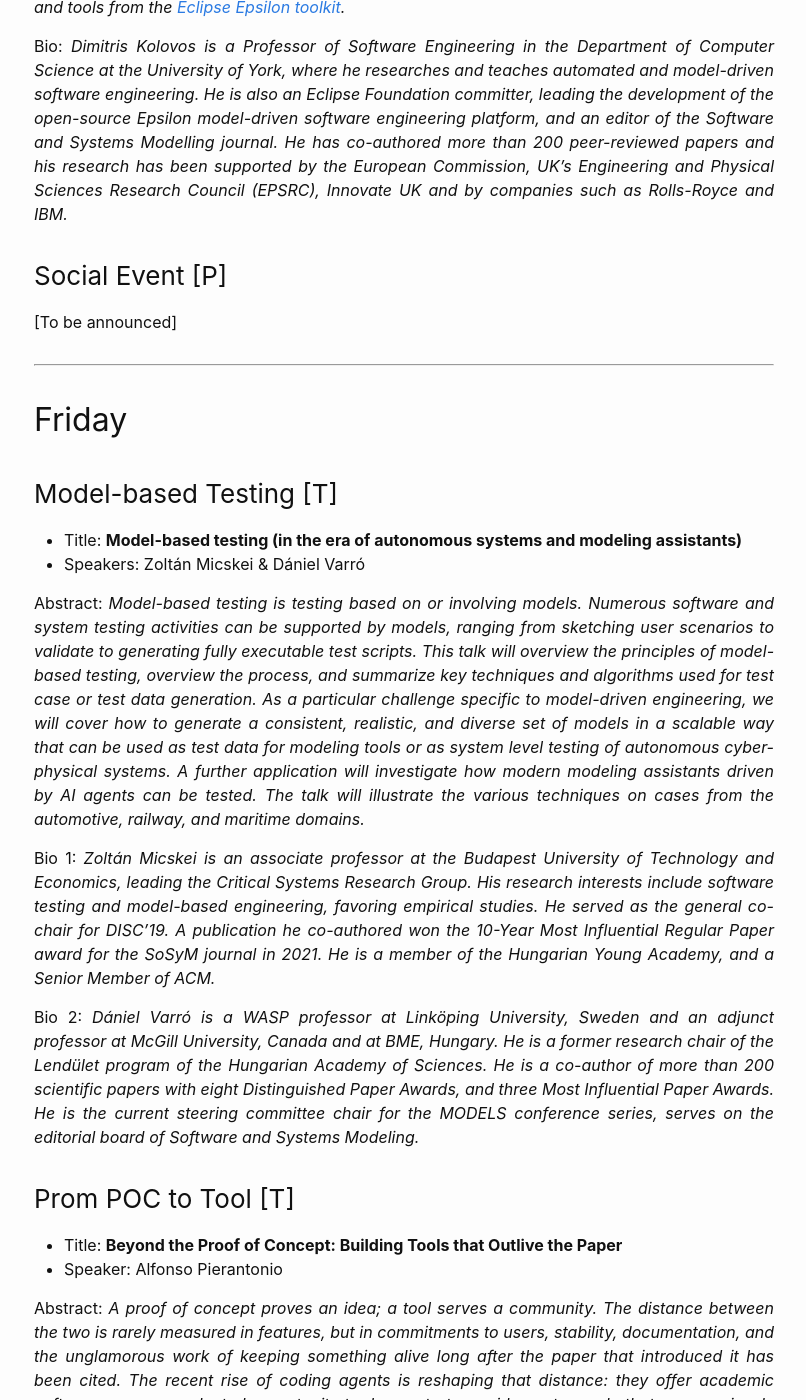
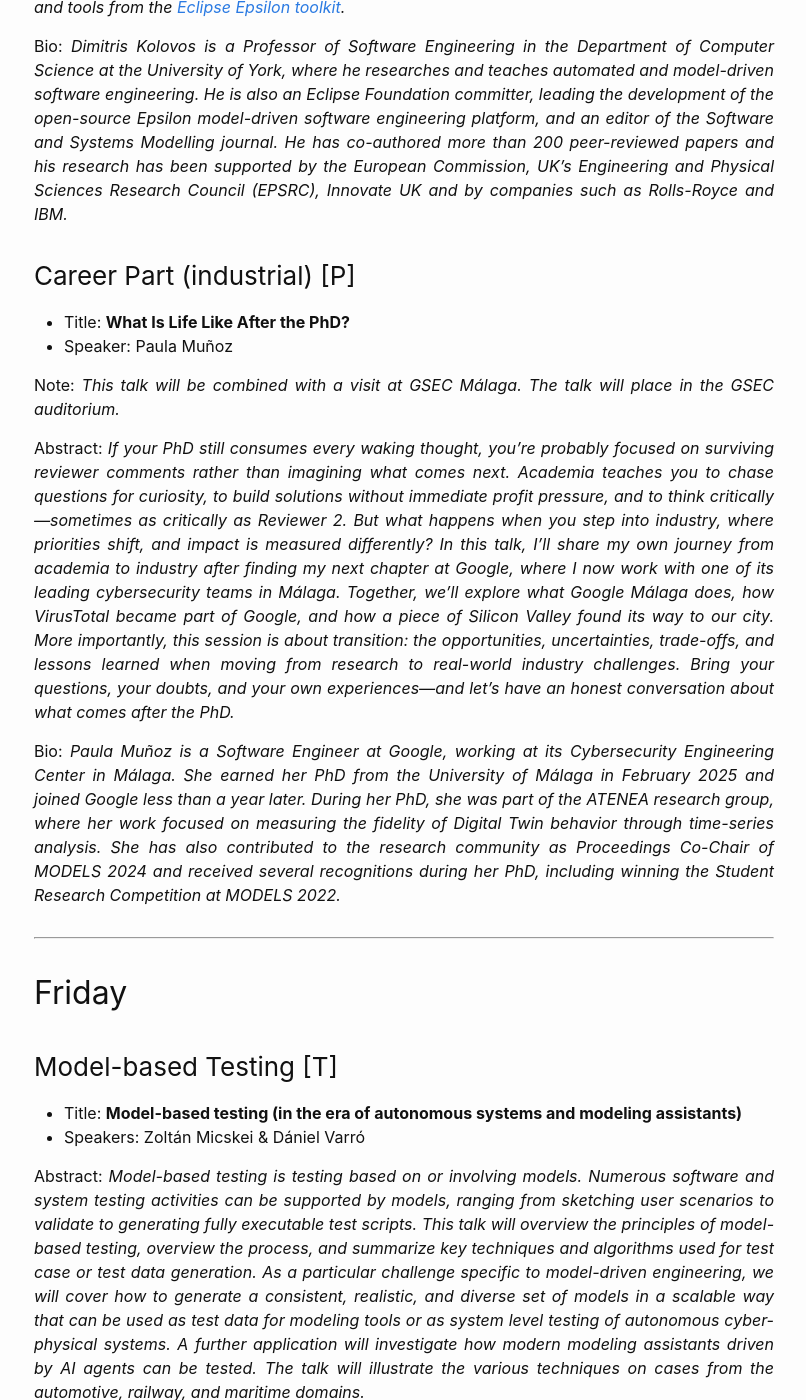
Before and after one commit to fame-school/fame-school.github.io, a Jekyll site: the page built from program.md, in a window 1280 px wide and 1400 px high, scrolled down 5268 px. Shown: the whole window, without its empty margins (236-1042 px from the left). Built offline with Jekyll 4.4.1, drawn with Linux system fonts in a browser that asks for light colours; some of the changed text lies outside the part shown.

Commit message:
Update program.md
switched talks

```diff
--- a/program.md
+++ b/program.md
@@ -12,9 +12,10 @@ sections:
 | :--- | :--- | :--- | :--- |
 | 09:00 | Opening & What is MDE? | Language Engineering | Model-Based Testing |
 | 11:00 | AI & MDE | MDE for DT  | From PoC to tool  |
-| 12:00 | Career Path (Academic)  | Hands-on MDE | Career Path (Industrial) |
+| 12:00 | Career Path (Academic)  | Hands-on MDE | Collaborative Work |
 | 14:30 | Students Pitch | Model Transformation & Management | Model V&V  |
-| 16:30 | Product Line Modeling | Social event | Collaborative work |
+| 16:30 | Product Line Modeling | Career Path (Industrial) | Collaborative Work |
+
 
 The program consists of lectures and practical sessions by renowned speakers. Lectures are organized in three categories:
 - [C] **Core**: Foundational topics on Model-driven engineering (MDE)
@@ -107,10 +108,16 @@ Abstract: _This session will cover common model processing activities within the
 
 Bio: _Dimitris Kolovos is a Professor of Software Engineering in the Department of Computer Science at the University of York, where he researches and teaches automated and model-driven software engineering. He is also an Eclipse Foundation committer, leading the development of the open-source Epsilon model-driven software engineering platform, and an editor of the Software and Systems Modelling journal. He has co-authored more than 200 peer-reviewed papers and his research has been supported by the European Commission, UK's Engineering and Physical Sciences Research Council (EPSRC), Innovate UK and by companies such as Rolls-Royce and IBM._
 
-### Social Event [P]
+### Career Part (industrial) [P]
 
-[To be announced]
+- Title: **What Is Life Like After the PhD?**
+- Speaker: Paula Muñoz
 
+Note: _This talk will be combined with a visit at GSEC Málaga. The talk will place in the GSEC auditorium._
+
+Abstract: _If your PhD still consumes every waking thought, you’re probably focused on surviving reviewer comments rather than imagining what comes next. Academia teaches you to chase questions for curiosity, to build solutions without immediate profit pressure, and to think critically—sometimes as critically as Reviewer 2. But what happens when you step into industry, where priorities shift, and impact is measured differently? In this talk, I’ll share my own journey from academia to industry after finding my next chapter at Google, where I now work with one of its leading cybersecurity teams in Málaga. Together, we’ll explore what Google Málaga does, how VirusTotal became part of Google, and how a piece of Silicon Valley found its way to our city. More importantly, this session is about transition: the opportunities, uncertainties, trade-offs, and lessons learned when moving from research to real-world industry challenges. Bring your questions, your doubts, and your own experiences—and let’s have an honest conversation about what comes after the PhD._
+
+Bio: _Paula Muñoz is a Software Engineer at Google, working at its Cybersecurity Engineering Center in Málaga. She earned her PhD from the University of Málaga in February 2025 and joined Google less than a year later. During her PhD, she was part of the ATENEA research group, where her work focused on measuring the fidelity of Digital Twin behavior through time-series analysis. She has also contributed to the research community as Proceedings Co-Chair of MODELS 2024 and received several recognitions during her PhD, including winning the Student Research Competition at MODELS 2022._
 
 -------
 
```
Also changed, not shown: other parts of program.md (+0 -7 lines).
